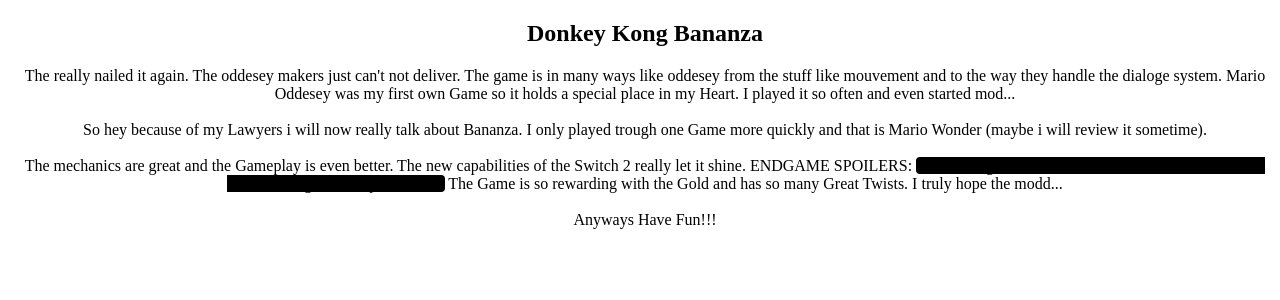
After one commit to kiwicat-minecraft/kiwicat.wtf, a PHP site: page /reviews/Donkey_Kong_bananza.html in a window 1280 px wide. The commit adds this page. Shown: the top 300 px of the page. Run offline with PHP 8.4, Linux system fonts and the light colour scheme.

Commit message:
news and reviews added

```diff
--- a/assets/css/news.css
+++ b/assets/css/news.css
@@ -11,3 +11,12 @@
 .impo{
     text-shadow: 2px 2px 3px violet;
 }
+
+.spoiler{
+    border-radius: 4px;
+    background-color: black;
+}
+
+.spoiler:hover{
+    background-color: white;
+}
--- a/games/reviews/index.html
+++ b/games/reviews/index.html
@@ -29,6 +29,7 @@
         <div class="text" id="newsb" style="height: 100%; margin: auto;" >
             <embed class="news" src="/reviews/Split_Fiction.html" style="height: 300px;">
             <embed class="news" src="/reviews/What_the_Golf.html" style="height: 155px;">
+            <embed class="news" src="/reviews/Donkey_Kong_bananza.html" style="height: 300px">
 
             <embed class="news" src="/reviews/Cult_Of_The_Lamb.html" style="height: 70%;">
             <embed class="news" src="/reviews/PEAK.html" style="height: 300px;">
--- a/index.html
+++ b/index.html
@@ -80,6 +80,7 @@
             <br>
             <div class="text" id="newsb" style="width: 91%; margin: auto; height: 130%;">
                 <h2>News</h2>
+                <embed class="news" src="/news/news_5.html" style="height: 50%;">
                 <embed class="news" src="/news/news_4.html" style="height: 50%;">
                 <embed class="news" src="/news/news_3.html" style="height: 50%;">
                 <embed class="news" src="/news/news_2.html" style="height: 50%;">
--- a/news/news_1.html
+++ b/news/news_1.html
@@ -5,6 +5,7 @@
     <meta name="viewport" content="width=device-width, initial-scale=1.0">
     <title>Document</title>
     <meta name="robots" content="noindex, nofollow">
+
 
 
 </head>
--- a/news/news_2.html
+++ b/news/news_2.html
@@ -6,6 +6,7 @@
     <title>Document</title>
     <link rel="stylesheet" href="/assets/css/news.css"
     <meta name="robots" content="noindex, nofollow">
+
 
 </head>
 <body>
--- a/news/news_3.html
+++ b/news/news_3.html
@@ -5,6 +5,7 @@
     <meta name="viewport" content="width=device-width, initial-scale=1.0">
     <title>Document</title>
     <meta name="robots" content="noindex, nofollow">
+
 
 
 </head>
--- a/news/news_4.html
+++ b/news/news_4.html
@@ -4,8 +4,9 @@
     <meta charset="UTF-8">
     <meta name="viewport" content="width=device-width, initial-scale=1.0">
     <title>Document</title>
-    <link rel="stylesheet" href="/assets/css/news.css"
+    <link rel="stylesheet" href="/assets/css/news.css">
     <meta name="robots" content="noindex, nofollow">
+
 
 
 </head>
--- /dev/null
+++ b/reviews/Donkey_Kong_bananza.html
@@ -0,0 +1,39 @@
+<!DOCTYPE html>
+<html lang="en">
+<head>
+    <meta charset="UTF-8">
+    <meta name="viewport" content="width=device-width, initial-scale=1.0">
+    <title>Document</title>
+    <meta name="robots" content="noindex, nofollow">
+    <link rel="stylesheet" href="/assets/css/news.css">
+
+
+</head>
+<body>
+    <div class="text" id="news" align="center">
+        <h2>Donkey Kong Bananza</h2>
+
+        <p>
+            The really nailed it again. The oddesey makers just can't not deliver.
+            The game is in many ways like oddesey from the stuff like mouvement and
+            to the way they handle the dialoge system. Mario Oddesey was my first own Game so it holds a special place in my Heart.
+            I played it so often and even started mod...
+            <br>
+            <br>
+            So hey because of my Lawyers i will now really talk about Bananza.
+            I only played trough one Game more quickly and that is Mario Wonder (maybe i will review it sometime).
+            <br>
+            <br>
+            The mechanics are great and the Gameplay is even better.
+            The new capabilities of the Switch 2 really let it shine.
+            ENDGAME SPOILERS: <span class="spoiler">[The ending was such a wild ride from the fake credits to the end fight it was just PEAK]</span>
+            The Game is so rewarding with the Gold and has so many Great Twists.
+            I truly hope the modd...
+
+            <br>
+            <br>
+            Anyways Have Fun!!!
+        </p>
+    </div>
+</body>
+</html>
```
Also changed, not shown: news/news_5.html (added, +26 -0 lines).
